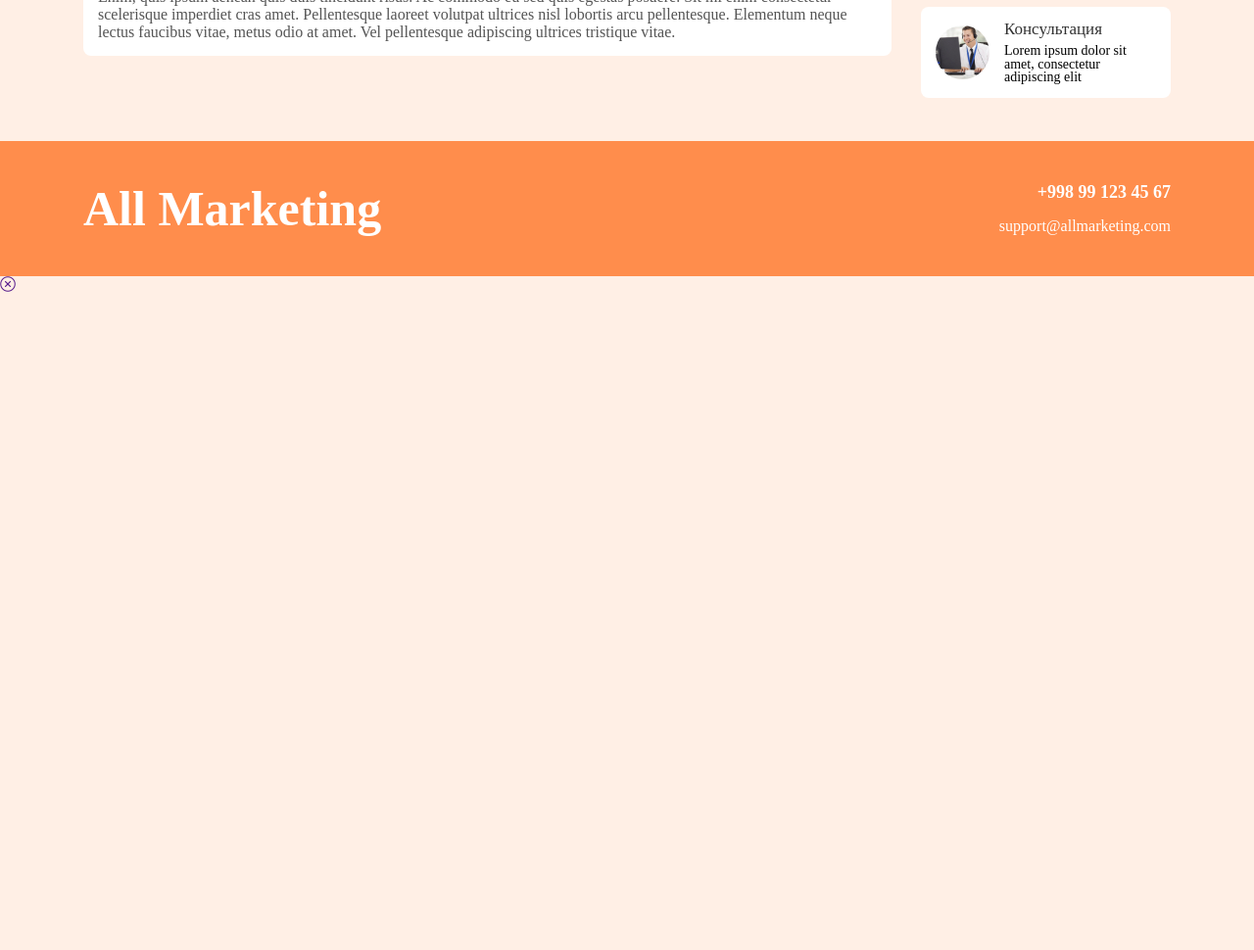
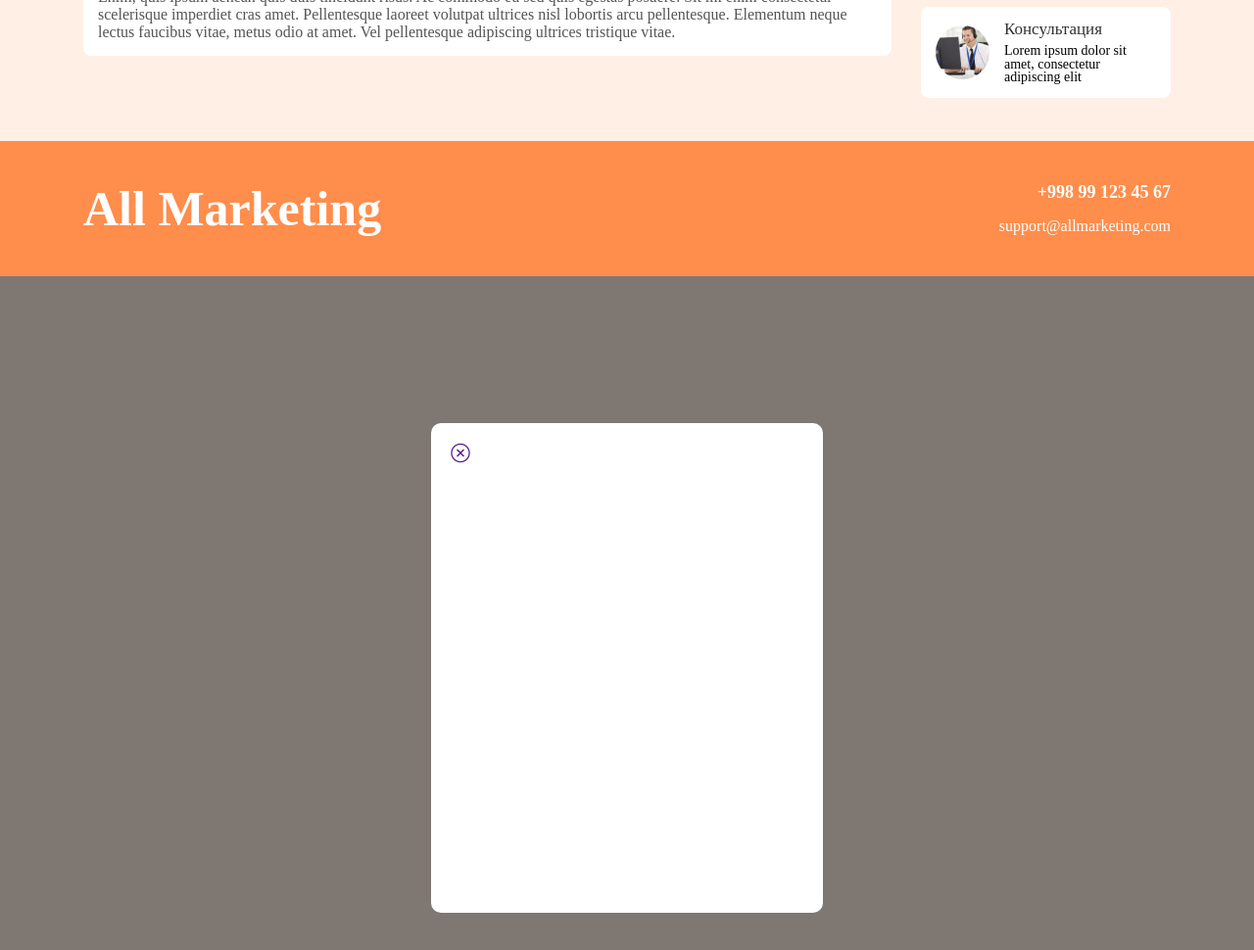
Before and after one commit to Mnozim/marketing, a plain HTML site: page index.html in a window 1280 px wide. Shown: the part 1306-2276 px from the top of the page at 98% size. Before the commit the page ends 1606 px from the top, so only its background shows below. Drawn offline with Linux system fonts and the light colour scheme; a web font is replaced by a local one.

Commit message:
Добавили стили

```diff
--- a/css/style.css
+++ b/css/style.css
@@ -330,3 +330,21 @@ ul {
     font-weight: 700;
     margin-bottom: 15px;
 }
+
+.window {
+    background: rgba(0, 0, 0, 0.5);
+    width: 100%;
+    height: 100vh;
+    display: flex;
+    justify-content: center;
+    align-items: center;
+}
+
+.window__form {
+    width: 400px;
+    height: 500px;
+    background: #fff;
+    border-radius: 10px;
+    padding: 20px;
+    font-size: 20px;
+}
--- a/index.html
+++ b/index.html
@@ -125,7 +125,7 @@
             </div>
         </div>
     </footer>
-    <div class="window">
+    <div class="window" id="window">
         <form action="" class="window__form">
             <a href="" class="window__close">
                 <i class="fal fa-times-circle"></i>
```
